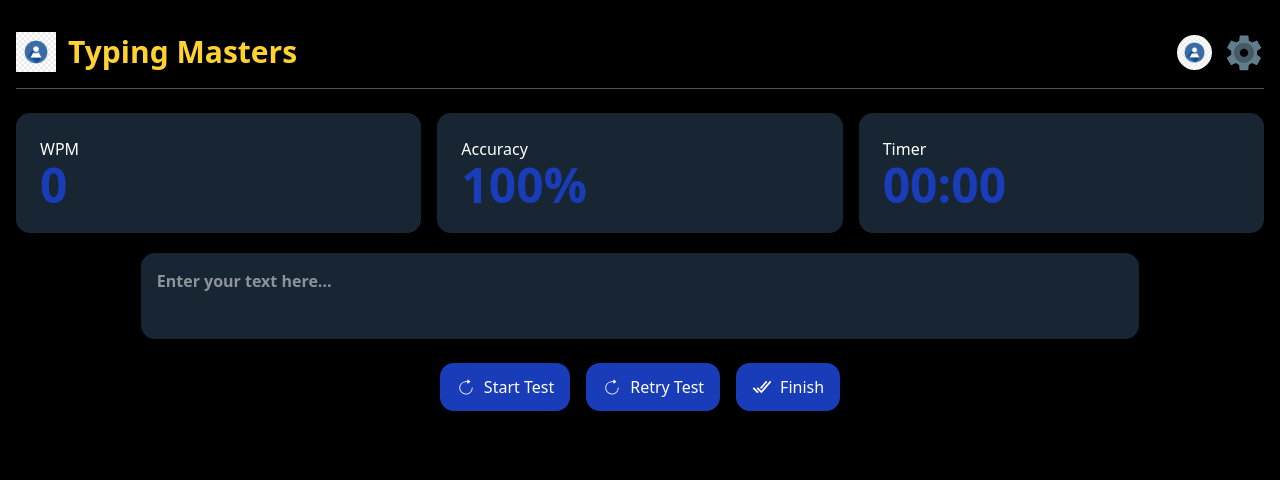
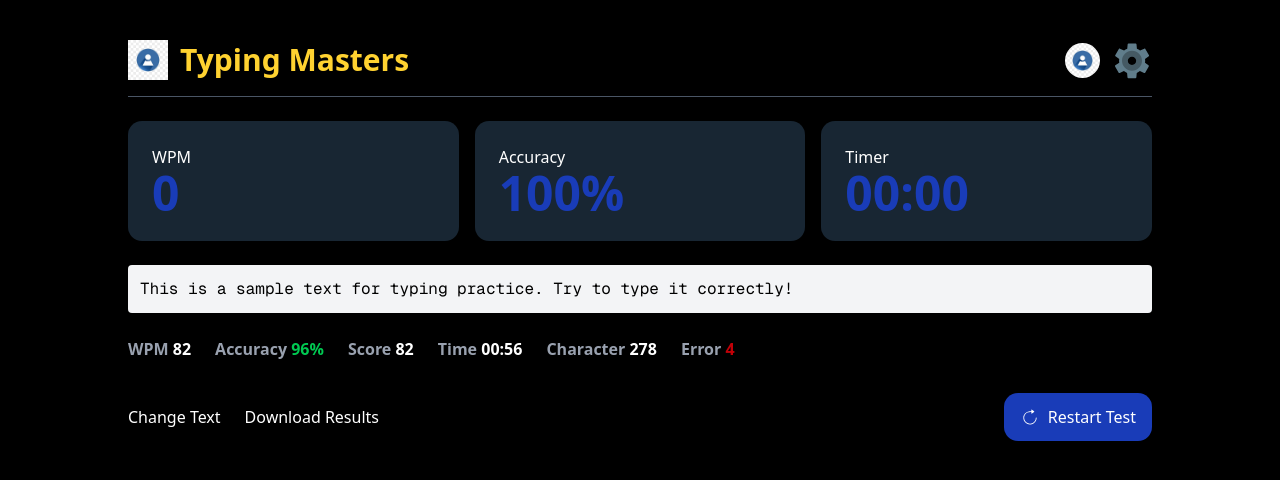
Before and after one commit to Abhishek-0899/Speedtester, a Next.js app: page /pages/Dashboard in a window 1280 px wide. Shown: the top 480 px of the page. Built offline with nearby package versions, Linux system fonts and the light colour scheme.

Commit message:
just added a basic

```diff
--- a/app/pages/Dashboard/page.tsx
+++ b/app/pages/Dashboard/page.tsx
@@ -1,16 +1,30 @@
 "use client";
 import { FcSettings } from "react-icons/fc";
-import { IoSend } from "react-icons/io5";
-import { IoCheckmarkDoneSharp } from "react-icons/io5";
 import Image from "next/image";
 import { CiRedo } from "react-icons/ci";
-import { useRouter } from "next/navigation";
+import { useEffect, useRef, useState } from "react";
 
 export default function Dashboard() {
-  const router = useRouter();
+  const jsonText = {
+    text: "This is a sample text for typing practice. Try to type it correctly!",
+  };
+
+  const [userInput, setUserInput] = useState("");
+  const inputRef = useRef<HTMLTextAreaElement | null>(null);
+
+  useEffect(() => {
+    inputRef.current?.focus();
+  }, []);
+
+  const correctChars = userInput
+    .split("")
+    .filter((char, idx) => char === jsonText.text[idx]).length;
+
+  const accuracy = ((correctChars / jsonText.text.length) * 100).toFixed(2);
 
   return (
-    <div className="min-h-screen bg-black px-4 pt-4">
+    <div className="min-h-screen bg-black px-6 md:px-12 pt-6">
+      <div className="max-w-5xl mx-auto">
         {/* NAVBAR */}
         <nav className="flex items-center justify-between w-full py-4">
           <div className="flex items-center gap-3">
@@ -28,7 +42,7 @@ export default function Dashboard() {
               height={35}
               className="rounded-full"
             />
-          <FcSettings className="w-[32px] h-[32px] md:w-[40px] md:h-[40px]" />
+            <FcSettings className="w-8 h-8 md:w-10 md:h-10" />
           </div>
         </nav>
 
@@ -44,7 +58,9 @@ export default function Dashboard() {
 
           <div className="rounded-xl bg-[#182633] p-6">
             <h1 className="text-white">Accuracy</h1>
-          <h1 className="text-blue-800 font-bold text-4xl md:text-5xl">100%</h1>
+            <h1 className="text-blue-800 font-bold text-4xl md:text-5xl">
+              100%
+            </h1>
           </div>
 
           <div className="rounded-xl bg-[#182633] p-6">
@@ -55,47 +71,63 @@ export default function Dashboard() {
           </div>
         </div>
 
-      {/* INPUT BOX */}
-      <div className="flex justify-center mt-5">
-        <div className="rounded-xl bg-[#182633] p-4 w-full font-semibold md:w-[80%]">
+        {/* Read-only text */}
+        <div className="relative mb-3 bg-gray-100 p-3 mt-6 rounded font-mono">
+          {jsonText.text.split("").map((char, idx) => {
+            let color = "black";
+            if (userInput[idx]) {
+              color = userInput[idx] === char ? "green" : "red";
+            }
+            return (
+              <span key={idx} style={{ color }}>
+                {char}
+              </span>
+            );
+          })}
+
           <textarea
-            className="text-white w-full bg-transparent border-none focus:outline-none focus:ring-0 resize-none overflow-hidden"
-            placeholder="Enter your text here..."
-            onChange={(e) => {
-              // Auto adjust height
-              e.target.style.height = "auto"; // reset height
-              e.target.style.height = `${e.target.scrollHeight}px`;
-
-              // Wrap every 15 words
-              const words = e.target.value.split(/\s+/);
-              const newLines: string[] = [];
-              for (let i = 0; i < words.length; i += 50) {
-                newLines.push(words.slice(i, i + 15).join(" "));
-              }
-              e.target.value = newLines.join("\n");
-            }}
+            ref={inputRef}
+            value={userInput}
+            onChange={(e) => setUserInput(e.target.value)}
+            className="absolute inset-0 w-full h-full bg-transparent text-transparent caret-black resize-none outline-none"
+            style={{ fontFamily: "monospace" }}
           />
         </div>
+
+        {/* BOTTOM STATS */}
+        <div className="flex flex-wrap gap-6 mt-6 text-gray-400 font-semibold">
+          <h1>
+            WPM <span className="text-white">82</span>
+          </h1>
+          <h1>
+            Accuracy <span className="text-green-500">96%</span>
+          </h1>
+          <h1>
+            Score <span className="text-white">82</span>
+          </h1>
+          <h1>
+            Time <span className="text-white font-bold">00:56</span>
+          </h1>
+          <h1>
+            Character <span className="text-white">278</span>
+          </h1>
+          <h1>
+            Error <span className="text-red-700">4</span>
+          </h1>
         </div>
 
         {/* BUTTONS */}
-      <div className="flex flex-col md:flex-row justify-center items-center gap-4 mt-6">
+        <div className="flex flex-col md:flex-row justify-between items-center gap-4 mt-8">
+          <div className="flex gap-6 text-white">
+            <h1>Change Text</h1>
+            <h1>Download Results</h1>
+          </div>
+
           <button className="text-white flex items-center justify-center gap-2 bg-blue-800 px-4 py-3 rounded-xl w-full md:w-auto">
             <CiRedo className="text-xl" />
-          <span>Start Test</span>
+            <span>Restart Test</span>
           </button>
-        <button className="text-white flex items-center justify-center gap-2 bg-blue-800 px-4 py-3 rounded-xl w-full md:w-auto">
-          <CiRedo className="text-xl" />
-          <span>Retry Test</span>
-        </button>
-
-        <button
-          onClick={() => router.push("/pages/leaderboard")}
-          className="text-white flex items-center justify-center gap-2 bg-blue-800 px-4 py-3 rounded-xl w-full md:w-auto"
-        >
-          <IoCheckmarkDoneSharp className="text-xl" />
-          <span>Finish</span>
-        </button>
+        </div>
       </div>
     </div>
   );
```
Lines whose indentation alone changed are shown as unchanged.
